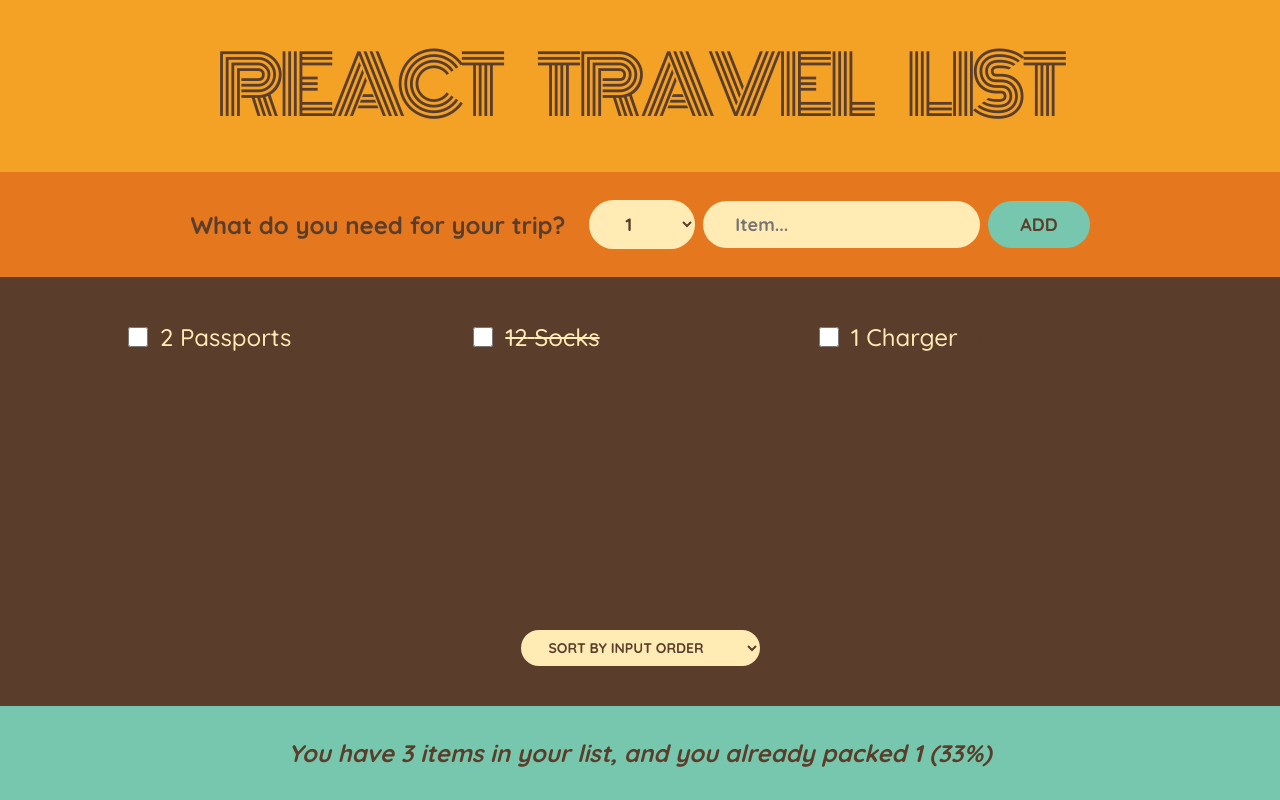
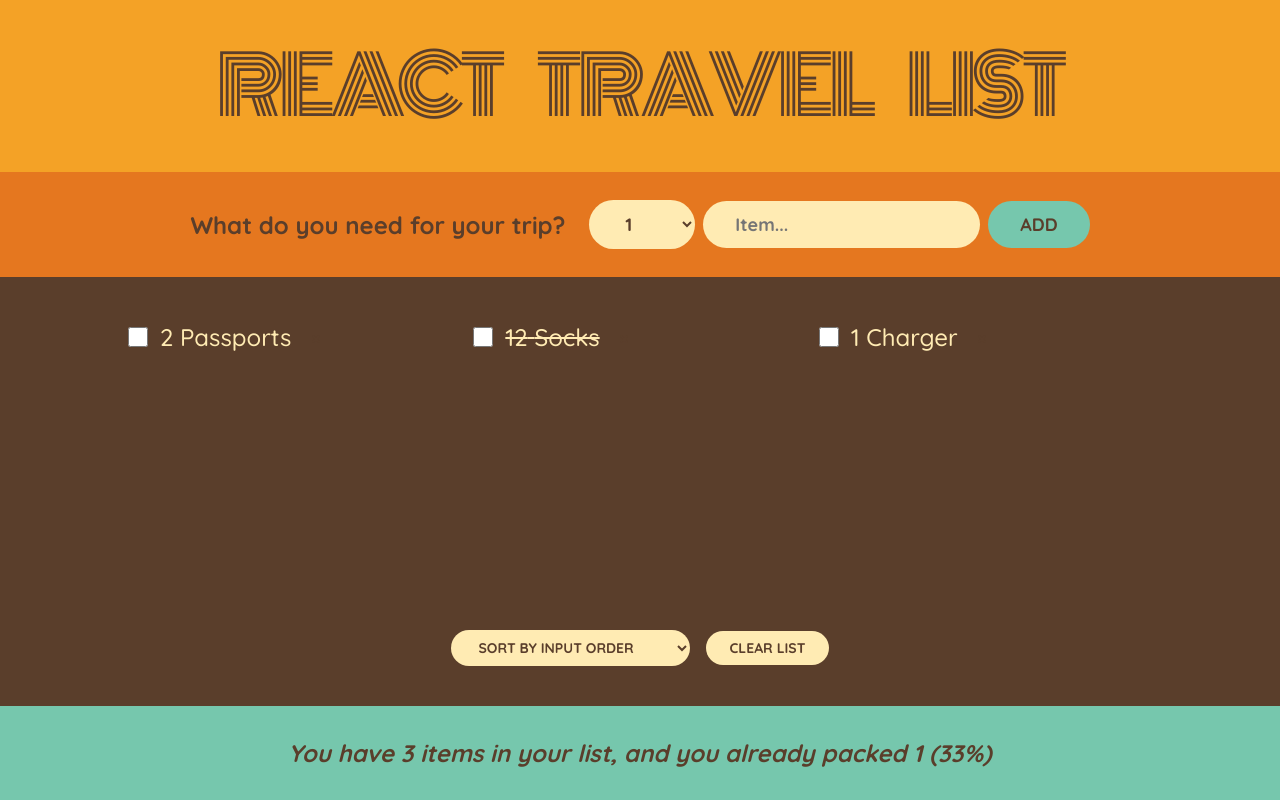
Before and after one commit to yungshun317/react-travel-list, a React (Create React App) app: page / in a window 1280 px wide. Built offline with nearby package versions, Linux system fonts and the light colour scheme.

Commit message:
[FEAT] Clear the list

```diff
--- a/src/App.js
+++ b/src/App.js
@@ -32,6 +32,10 @@
       );
   }
 
+  function handleClearList() {
+      setItems([]);
+  }
+
   return <div className="app">
     <Logo />
     <Form onAddItems={handleAddItems} />
@@ -39,6 +43,7 @@
         items={items}
         onDeleteItem={handleDeleteItem}
         onToggleItem={handleToggleItem}
+        onClearList={handleClearList}
     />
     <Stats items={items} />
   </div>
@@ -114,7 +119,7 @@
   )
 }
 
-function PackingList({ items, onDeleteItem, onToggleItem }) {
+function PackingList({ items, onDeleteItem, onToggleItem, onClearList }) {
   const [sortBy, setSortBy] = useState("input");
   let sortedItems;
 
@@ -148,6 +153,7 @@
             <option value="description">Sort by Description</option>
             <option value="packed">Sort by Packed Status</option>
         </select>
+        <button onClick={onClearList}>Clear List</button>
     </div>
   </div>
 }
```
